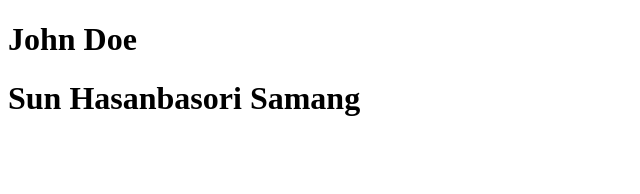
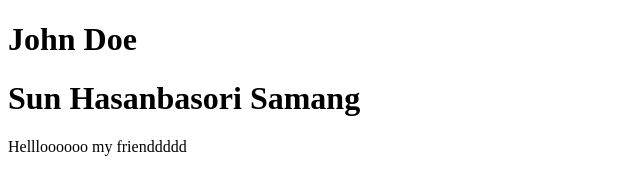
Before and after one commit to earth824/cc16-workflow, a plain HTML site: page index.html in a window 1280 px wide. Shown: the whole page, without its empty margins (0-640 px from the left). Drawn offline with Linux system fonts and the light colour scheme.

Commit message:
complete p tag

```diff
--- a/index.html
+++ b/index.html
@@ -8,5 +8,6 @@
   <body>
     <h1>John Doe</h1>
     <h1>Sun Hasanbasori Samang</h1>
+    <p>Hellloooooo my frienddddd</p>
   </body>
 </html>
```
